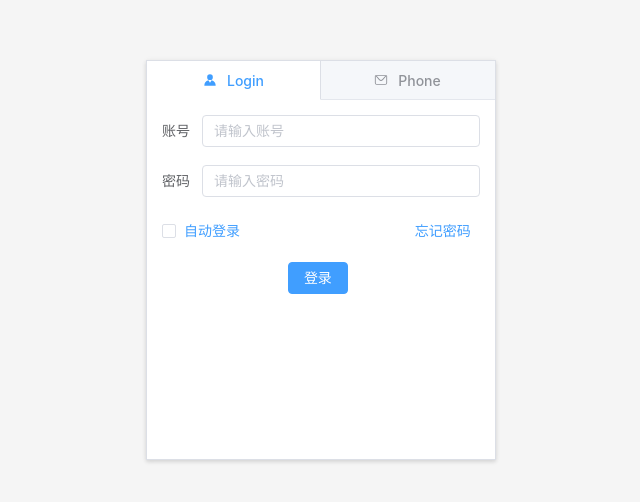
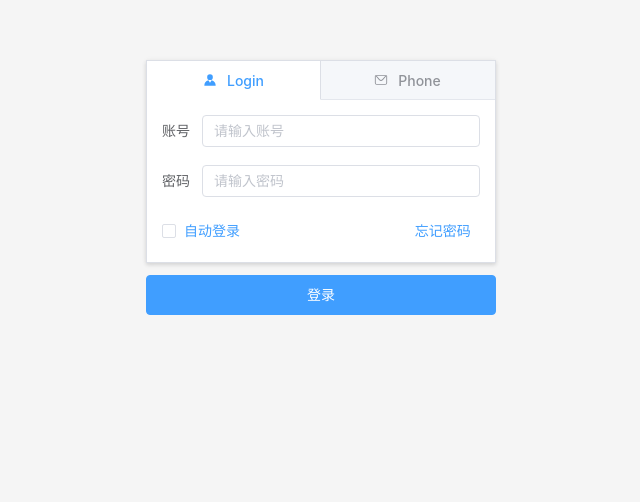
Before and after one commit to Hubbard-Liu/vue3-ts-admin, a Vue app: page /login in a window 1280 px wide. Shown: the part 140-642 px from the top of the page, without its empty margins (319-959 px from the left). Built offline with nearby package versions, Linux system fonts and the light colour scheme.

Commit message:
feat(components): login account-number updated

```diff
--- a/src/views/login/components/account-number.vue
+++ b/src/views/login/components/account-number.vue
@@ -2,8 +2,8 @@
  * @Author: Do not edit
  * @Date: 2022-01-20 22:53:27
  * @LastEditors: Liuyu
- * @LastEditTime: 2022-02-08 17:22:35
- * @FilePath: \vue3-ts-init\src\views\login\components\account-number.vue
+ * @LastEditTime: 2022-02-08 22:54:20
+ * @FilePath: /vue3-ts-init/src/views/login/components/account-number.vue
 -->
 <template>
   <div class="account-number">
--- a/src/views/login/login.vue
+++ b/src/views/login/login.vue
@@ -2,14 +2,14 @@
  * @Author: Do not edit
  * @Date: 2022-01-13 10:01:16
  * @LastEditors: Liuyu
- * @LastEditTime: 2022-02-08 17:35:51
- * @FilePath: \vue3-ts-init\src\views\login\login.vue
+ * @LastEditTime: 2022-02-08 23:05:50
+ * @FilePath: /vue3-ts-init/src/views/login/login.vue
 -->
 <template>
   <div class="login">
     <div class="login-content">
-      <el-tabs class="login-card" type="border-card" stretch>
-        <el-tab-pane>
+      <el-tabs v-model="tabName" class="login-card" type="border-card" stretch>
+        <el-tab-pane name="login">
           <template #label>
             <span>
               <el-icon><avatar /></el-icon>
@@ -17,13 +17,8 @@
             </span>
           </template>
           <account-number></account-number>
-          <el-row justify="center" style="margin-top: 15px">
-            <el-col :span="5">
-              <el-button type="primary">登录</el-button>
-            </el-col>
-          </el-row>
         </el-tab-pane>
-        <el-tab-pane>
+        <el-tab-pane name="phone">
           <template #label>
             <span>
               <el-icon><Message /></el-icon>
@@ -31,19 +26,26 @@
             </span>
           </template>
           <account-phone></account-phone>
-          <el-row justify="center">
-            <el-col :span="5">
-              <el-button type="primary">登录</el-button>
-            </el-col>
-          </el-row>
         </el-tab-pane>
       </el-tabs>
+      <!-- 登录按钮 -->
+      <el-row justify="center" style="margin-top: 12px">
+        <el-col>
+          <el-button
+            type="primary"
+            size="large"
+            style="width: 100%"
+            @click="handleLogin"
+            >登录</el-button
+          >
+        </el-col>
+      </el-row>
     </div>
   </div>
 </template>
 
 <script lang="ts">
-import { defineComponent } from 'vue';
+import { defineComponent, ref } from 'vue';
 import { Avatar, Message } from '@element-plus/icons-vue';
 import accountNumber from '@/views/login/components/account-number.vue';
 import accountPhone from '@/views/login/components/account-phone.vue';
@@ -57,7 +59,20 @@ export default defineComponent({
     accountPhone
   },
   setup() {
-    return {};
+    const tabName = ref('login');
+
+    //登录按钮
+    function handleLogin() {
+      if (tabName.value === 'login') {
+        // 账号登录
+      } else {
+        //手机号登录
+      }
+    }
+    return {
+      tabName,
+      handleLogin
+    };
   }
 });
 </script>
@@ -76,12 +91,11 @@ export default defineComponent({
   &-content {
     margin: 25vh auto;
     width: 350px;
-    background-color: #fff;
   }
 
-  &-card {
-    height: 50vh;
-  }
+  // &-card {
+  //   height: 50vh;
+  // }
 }
 
 .el-icon {
```
Also changed, not shown: 1 other file (tests, documents, lock files or other folders).
